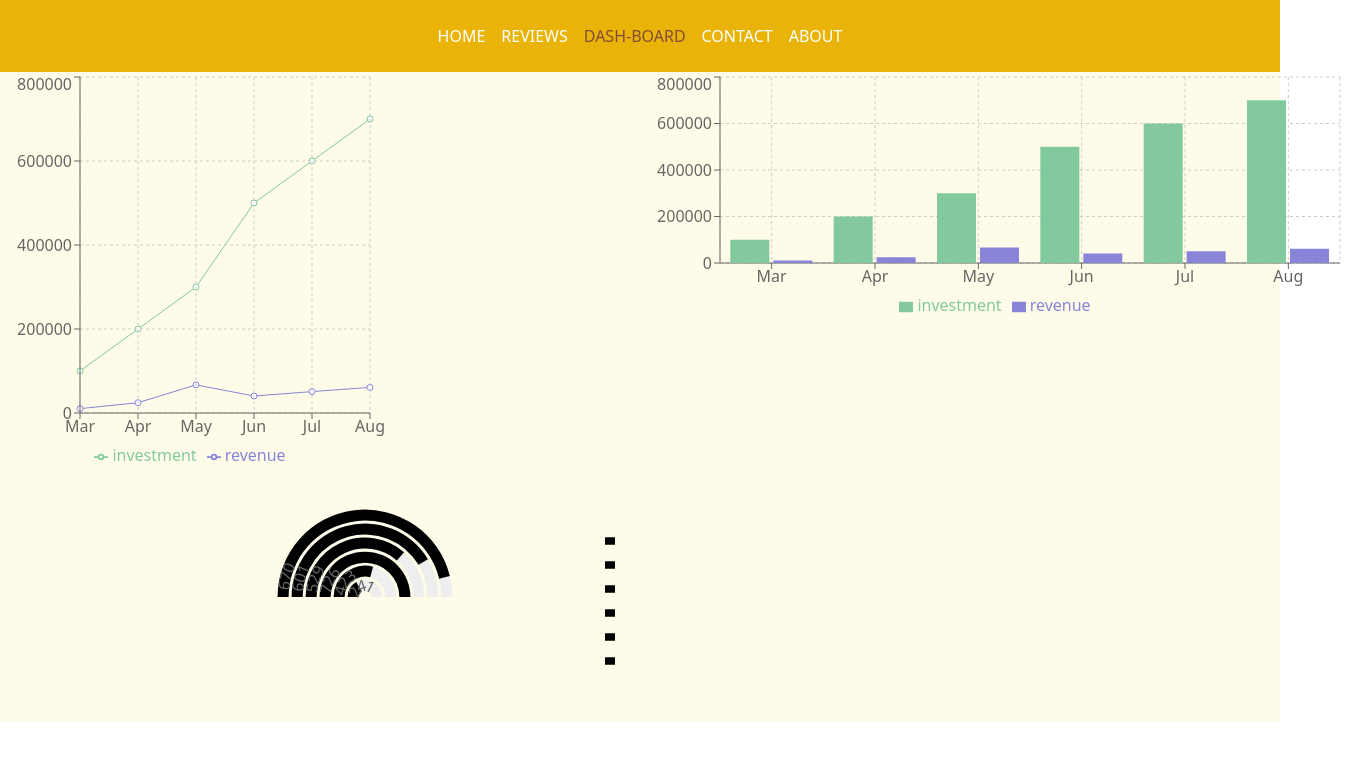
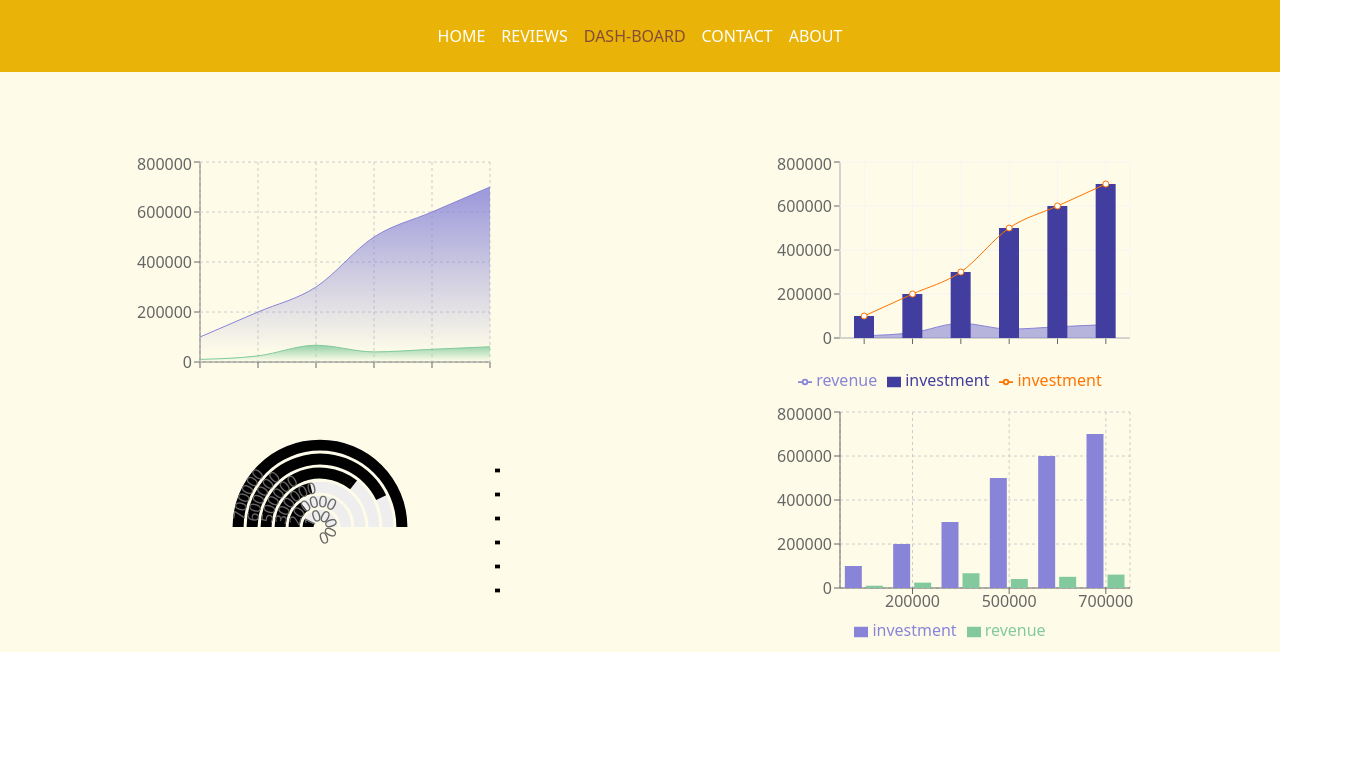
Before and after one commit to alamgir5253/The-Alchemist-, a React (Create React App) app: page /dash-board in a window 1280 px wide. Shown: the top 760 px of the page, 1370 px wide, since content can reach past the window. Built offline with nearby package versions, Linux system fonts and the light colour scheme.

Commit message:
dash bord style done

```diff
--- a/src/Components/DashBoard/DashBoard.js
+++ b/src/Components/DashBoard/DashBoard.js
@@ -1,5 +1,5 @@
 import React, { useEffect, useState } from 'react';
-import { Bar, BarChart, CartesianGrid, Legend, Line, LineChart, RadialBar, RadialBarChart, Tooltip, XAxis, YAxis } from 'recharts';
+import { Area, AreaChart, Bar, BarChart, CartesianGrid, ComposedChart, Legend, Line, RadialBar, RadialBarChart, Tooltip, XAxis, YAxis } from 'recharts';
 
 const DashBoard = () => {
     const [data, setData] = useState([])
@@ -7,33 +7,43 @@ const DashBoard = () => {
         fetch('data.json').then(res => res.json()).then(data => setData(data))
     },[])
     return (
-       <div className='grid grid-cols-2'>
+       <div className='grid justify-items-center grid-cols-1 lg:grid-cols-2 mt-10 md:mt-20'>
          <div>
-         <LineChart width={400} height={400} data={data} margin={{ top: 5, right: 30, left: 20, bottom: 5 }}>
-           <Line  dataKey={'investment'} stroke="#82ca9d" />
-           <Line dataKey={'revenue'} stroke="#8884d8" />
-           <CartesianGrid strokeDasharray="3 3"></CartesianGrid>
-           <Tooltip></Tooltip>
-           <XAxis dataKey='month'></XAxis>
-           <YAxis></YAxis>
-           <Legend></Legend>
-       </LineChart>
+         <AreaChart width={400} height={250} data={data}
+  margin={{ top: 10, right: 30, left: 20, bottom: 10 }}>
+  <defs>
+    <linearGradient id="colorUv" x1="0" y1="0" x2="0" y2="1">
+      <stop offset="5%" stopColor="#8884d8" stopOpacity={0.8}/>
+      <stop offset="95%" stopColor="#8884d8" stopOpacity={0}/>
+    </linearGradient>
+    <linearGradient id="colorPv" x1="0" y1="0" x2="0" y2="1">
+      <stop offset="5%" stopColor="#82ca9d" stopOpacity={0.8}/>
+      <stop offset="95%" stopColor="#82ca9d" stopOpacity={0}/>
+    </linearGradient>
+  </defs>
+  <XAxis dataKey="name" />
+  <YAxis />
+  <CartesianGrid strokeDasharray="3 3" />
+  <Tooltip />
+  <Area type="monotone" dataKey="investment" stroke="#8884d8" fillOpacity={1} fill="url(#colorUv)" />
+  <Area type="monotone" dataKey="revenue" stroke="#82ca9d" fillOpacity={1} fill="url(#colorPv)" />
+</AreaChart>
          </div>
          <div>
-         <BarChart width={730} height={250} data={data}  margin={{ top: 5, right: 30, left: 20, bottom: 5 }}>
-  <CartesianGrid strokeDasharray="3 3" />
-
-  <XAxis dataKey='month'></XAxis>
-<YAxis></YAxis>
+         <ComposedChart width={400} height={250} data={data} margin={{ top: 10, right: 30, left: 20, bottom: 10 }}>
+  <XAxis dataKey="name" />
+  <YAxis />
   <Tooltip />
   <Legend />
-  <Bar dataKey="investment" fill="#82ca9d" />
-  <Bar dataKey="revenue" fill="#8884d8" />
-</BarChart>
+  <CartesianGrid stroke="#f5f5f5" />
+  <Area type="monotone" dataKey="revenue" fill="#8884d8" stroke="#8884d8" />
+  <Bar dataKey="investment" barSize={20} fill="#413ea0" />
+  <Line type="monotone" dataKey="investment" stroke="#ff7300" />
+</ComposedChart>
          </div>
          <div>
          <RadialBarChart
-  width={730}
+  width={400}
   height={250}
   innerRadius="10%"
   outerRadius="80%"
@@ -41,10 +51,21 @@ const DashBoard = () => {
   startAngle={180}
   endAngle={0}
 >
-  <RadialBar minAngle={15} label={{ fill: '#666', position: 'insideStart' }} background clockWise={true} dataKey='sell' />
-  <Legend iconSize={10} width={120} height={140} layout='vertical' verticalAlign='middle' align="right" />
+  <RadialBar minAngle={15} label={{ fill: '#666', position: 'insideStart' }} background clockWise={true} dataKey='investment' />
+  <Legend iconSize={5} width={20} height={140} layout='vertical' verticalAlign='middle' align="right" />
   <Tooltip />
 </RadialBarChart>
+         </div>
+         <div>
+         <BarChart width={400} height={250} data={data} margin={{ top: 10, right: 30, left: 20, bottom: 10 }}>
+  <CartesianGrid strokeDasharray="3 3" />
+  <XAxis dataKey="investment" />
+  <YAxis />
+  <Tooltip />
+  <Legend />
+  <Bar dataKey="investment" fill="#8884d8" />
+  <Bar dataKey="revenue" fill="#82ca9d" />
+</BarChart>
          </div>
        </div>
 
```
